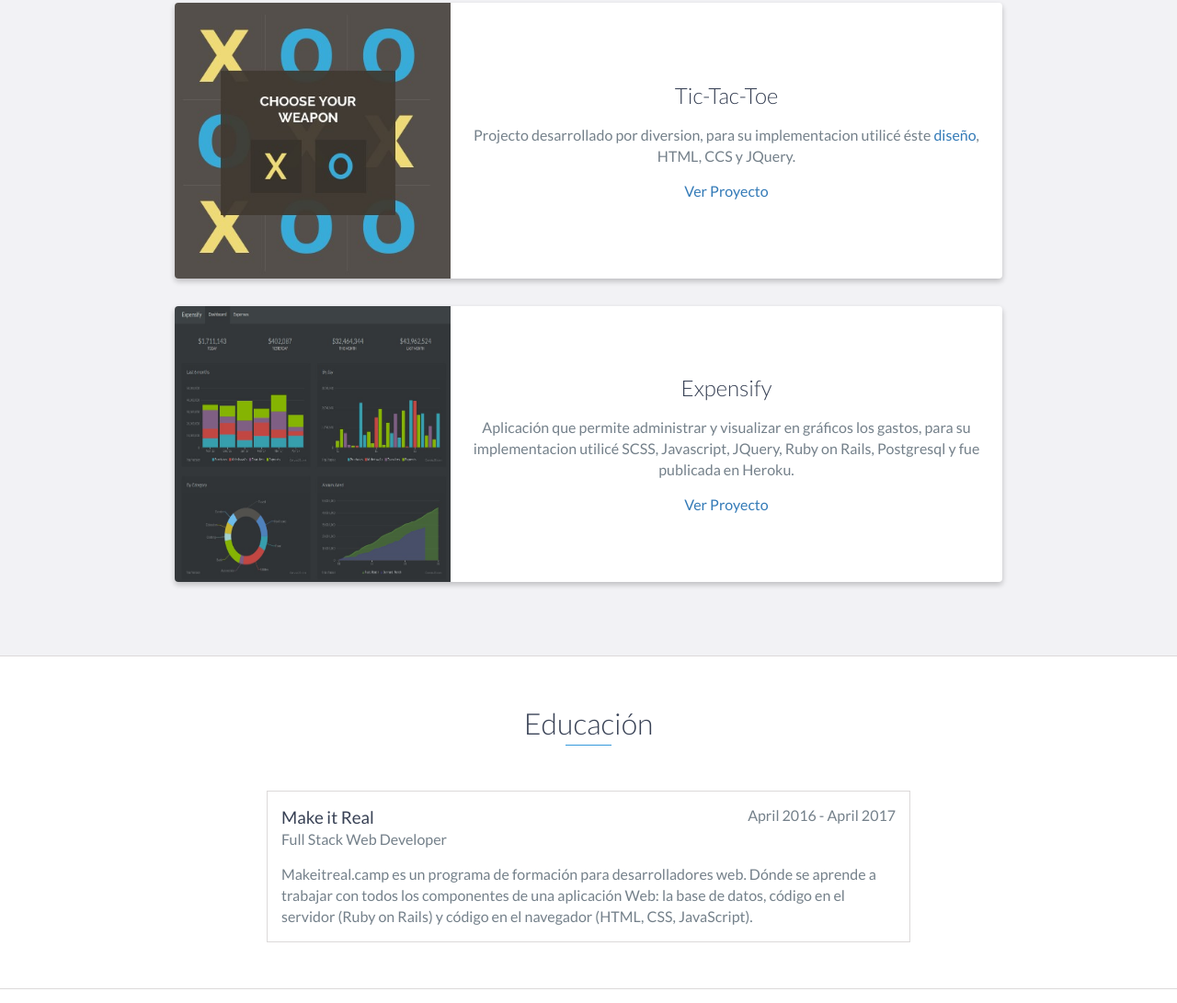
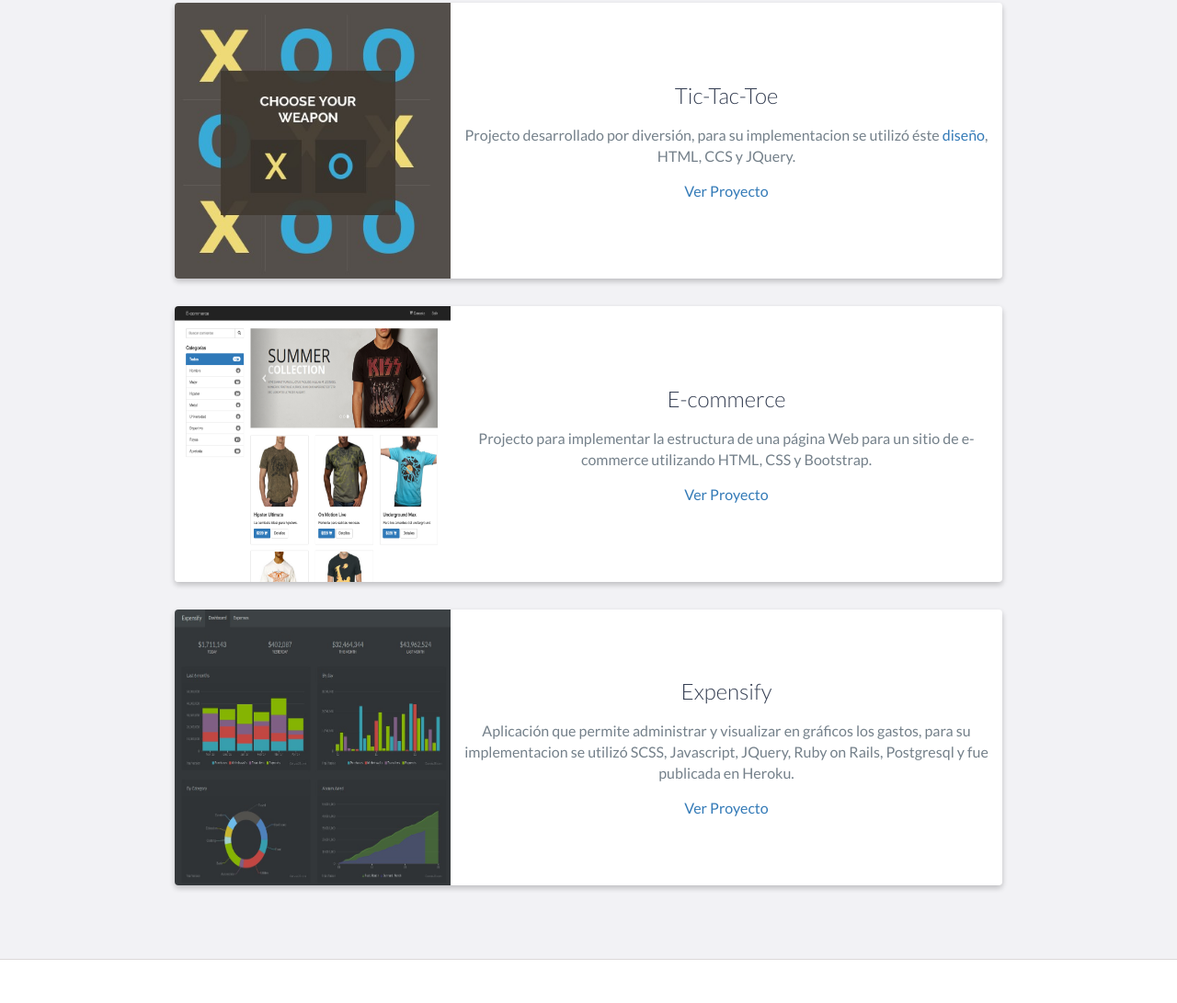
Before and after one commit to francisco15/Portfolio, a website: page index.html in a window 1280 px wide. Shown: the part 1675-2766 px from the top of the page at 92% size. Drawn offline with nearby package versions, Linux system fonts and the light colour scheme.

Commit message:
Added e-commerce project

```diff
--- a/index.html
+++ b/index.html
@@ -74,9 +74,9 @@
                 <div class="col-md-8">
                     <p><b>Hola :)</b></p>
                     <br>
-                    <p align="justify">Soy Francisco, vivo en Bogotá, acabo de terminar mi aprendizaje como desarrollador <a href= "https://makeitreal.camp/u/francisco15" target="_blank">Full Stack Ruby on Rails</a> en Make it Real!, fue una experiencia que transformo mi manera de pensar, durante mi tiempo en Make it Real, disfrute solucionando problemas y construyendo aplicaciones web con lo ultimo de las tecnologías Web.</p>
+                    <p>Soy Francisco, vivo en Bogotá, acabo de terminar mi aprendizaje como desarrollador <a href= "https://makeitreal.camp/u/francisco15" target="_blank">Full Stack Ruby on Rails</a> en Make it Real!, fue una experiencia que transformo mi manera de pensar, durante mi tiempo en Make it Real, disfrute solucionando problemas y construyendo aplicaciones web con lo ultimo de las tecnologías Web.</p>
                     <br>
-                    <p align="justify">Estoy en busca de una oportunidad para trabajar como desarrollador Web, para ayudar a las personas a desarrollar sus ideas de negocio online y porque estoy convencido de que lo deseo, <b>es hacer cosas que marquen la diferencia.</b></p>
+                    <p>Estoy en busca de una oportunidad para trabajar como desarrollador Web, para ayudar a las personas a desarrollar sus ideas de negocio online y porque estoy convencido de que lo deseo, <b>es hacer cosas que marquen la diferencia.</b></p>
                 </div>
             </div>
         </div>
@@ -141,9 +141,25 @@
                     <div class="project-info">
                         <h3>Tic-Tac-Toe</h3>
                         <p>
-                            Projecto desarrollado por diversion, para su implementacion utilicé éste <a href= "https://dribbble.com/shots/1710515-Tic-Tac-Toe" target="_blank">diseño</a>, HTML, CCS y JQuery.
+                            Projecto desarrollado por diversión, para su implementacion se utilizó éste <a href= "https://dribbble.com/shots/1710515-Tic-Tac-Toe" target="_blank">diseño</a>, HTML, CCS y JQuery.
                         </p>
-                        <a href="#">Ver Proyecto</a>
+                        <a href="https://francisco15.github.io/Tic-Tac-Toe" target="_blank">Ver Proyecto</a>
+                    </div>
+                    <!-- End .project-info -->
+                </div>
+                <!-- End .project -->
+
+                <div class="project shadow-large">
+                    <div class="project-image">
+                        <img src="images/e-commerce.png" alt="E-commerce" height="300" width="300" />
+                    </div>
+                    <!-- End .project-image -->
+                    <div class="project-info">
+                        <h3>E-commerce</h3>
+                        <p>
+                            Projecto para implementar la estructura de una página Web para un sitio de e-commerce utilizando HTML, CSS y Bootstrap.
+                        </p>
+                        <a href="http://francisco15.github.io/E-commerce/" target="_blank">Ver Proyecto</a>
                     </div>
                     <!-- End .project-info -->
                 </div>
@@ -157,9 +173,9 @@
                     <div class="project-info">
                         <h3>Expensify</h3>
                         <p>
-                            Aplicación que permite administrar y visualizar en gráficos los gastos, para su implementacion utilicé SCSS, Javascript, JQuery, Ruby on Rails, Postgresql y fue publicada en Heroku.
+                            Aplicación que permite administrar y visualizar en gráficos los gastos, para su implementacion se utilizó SCSS, Javascript, JQuery, Ruby on Rails, Postgresql y fue publicada en Heroku.
                         </p>
-                        <a href="#">Ver Proyecto</a>
+                        <a href="https://expensify1.herokuapp.com" target="_blank">Ver Proyecto</a>
                     </div>
                     <!-- End .project-info -->
                 </div>
--- a/scss/styles.scss
+++ b/scss/styles.scss
@@ -456,6 +456,7 @@
         color: $text;
         margin: 0;
         font-size: 18px;
+        text-align: justify;
     }
 }
 
@@ -617,6 +618,7 @@
         margin: 0;
         color: $text;
         font-size: 1.0em;
+        text-align: justify;
     }
 
     ul {
```
Also changed, not shown: css/styles.css, images/e-commerce.png (added).
